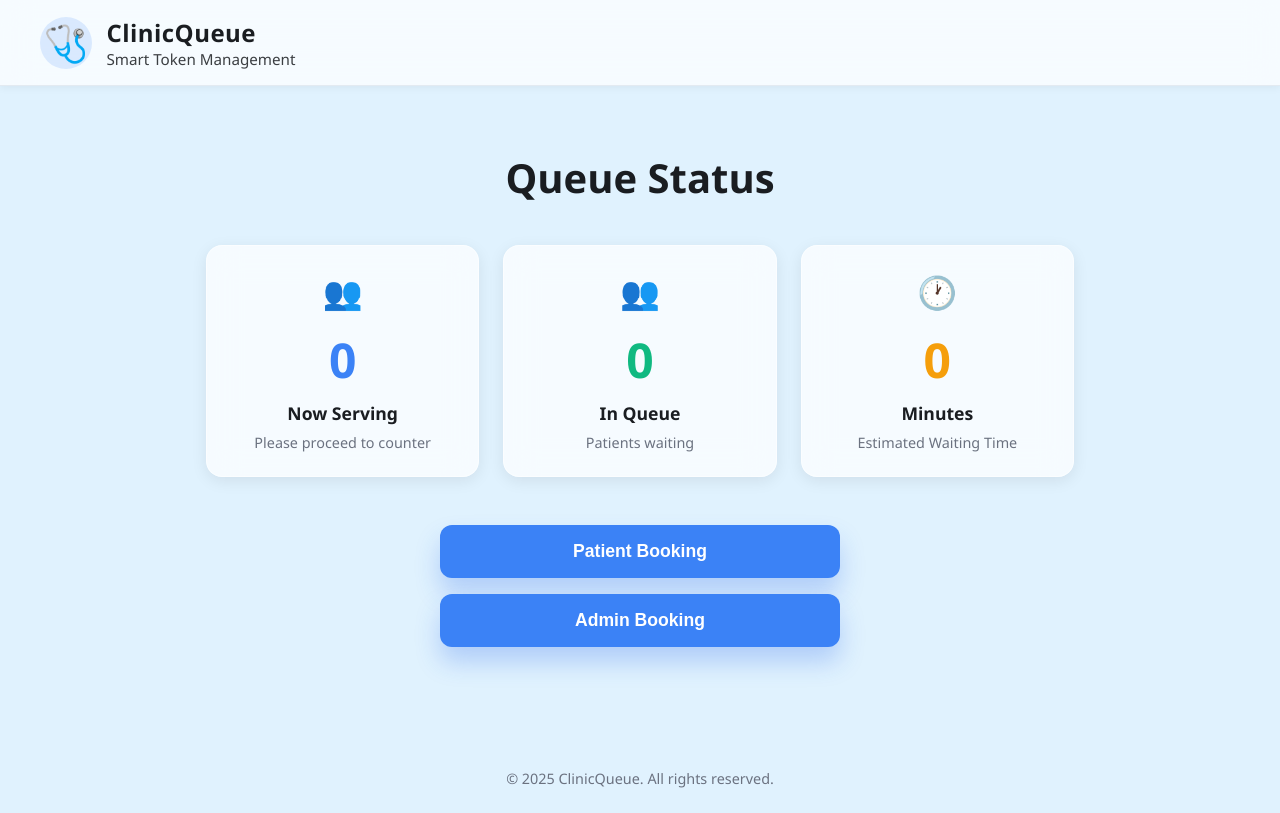
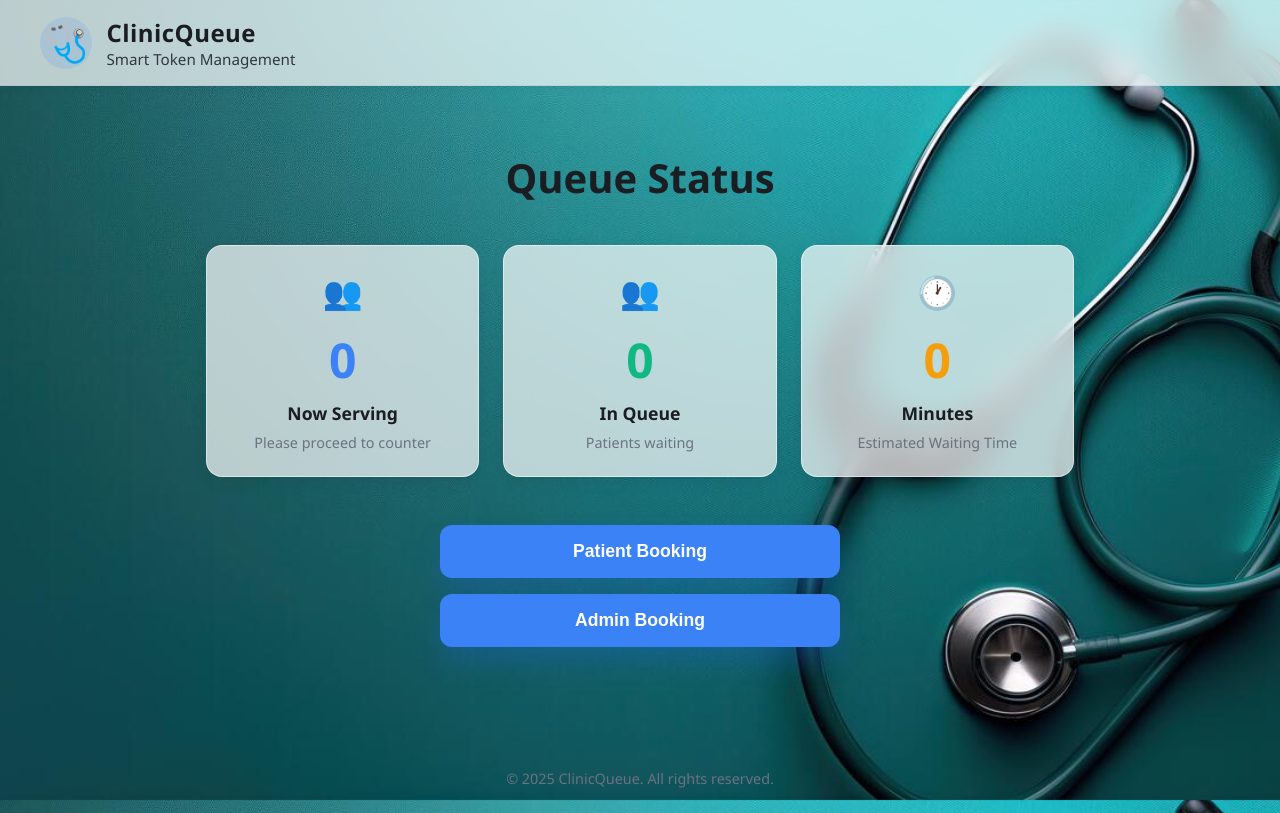
Before and after one commit to santhoshkv102003/NewToken, a website: page index.html in a window 1280 px wide. Drawn offline with Linux system fonts and the light colour scheme.

Commit message:
background set

```diff
--- a/style.css
+++ b/style.css
@@ -37,7 +37,8 @@ body {
   min-height: 100%;
   color: var(--text);
   position: relative;
-  background: transparent;
+  background: url('stethos2.jpg') no-repeat center center fixed;
+  background-size: cover;
   display: flex;
   flex-direction: column;
   min-height: 100vh;
@@ -76,7 +77,7 @@ body.dark {
 
 .logo-icon {
   font-size: 2.25rem;
-  background: rgba(59, 130, 246, 0.15);
+  background: rgba(70, 137, 245, 0.15);
   width: 3.25rem;
   height: 3.25rem;
   display: grid;
```
Also changed, not shown: stetho 2.jpeg (added), stetho 3.avif (added).
